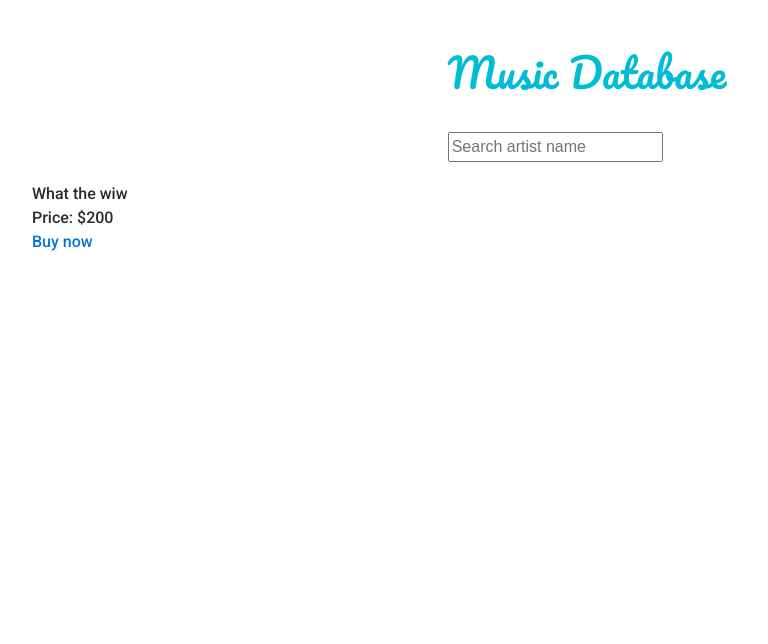
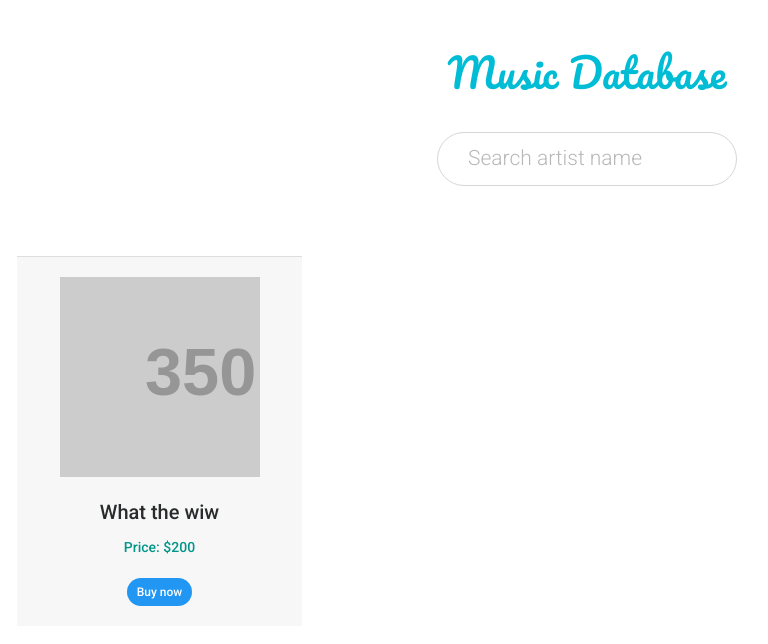
Before and after one commit to ramojej/music-db, a plain HTML site: page app/index.html in a window 1280 px wide. Shown: the whole page, without its empty margins (53-821 px from the left). Drawn offline with nearby package versions, Linux system fonts and the light colour scheme; grey boxes are pictures that could not be loaded; placeholder pictures from the web are drawn by us.

Commit message:
Finished styling

```diff
--- a/app/assets/css/style.css
+++ b/app/assets/css/style.css
@@ -20,3 +20,64 @@ body {
 	color: #00BCD4;
 	font-family: 'Pacifico';
 }
+
+input {
+
+	border-radius: 50px;
+	-webkit-appearance: none;
+	border: 1px solid #d6d6d6;
+	padding: 10px 30px;
+	font-size: 21px;
+	font-weight: 300;
+	font-family: 'Roboto';
+}
+
+input:focus {
+	outline: none;
+}
+
+::-webkit-input-placeholder {
+	color: #b8b8b8;
+}
+
+
+/* ALBUMS */
+#album_list_container {
+	margin-top: 50px;
+}
+
+#album_list_container .album_item {
+	padding: 20px 0;
+	background: #f7f7f7;
+	border-top: 1px solid #dedede;
+	text-align: center;
+}
+
+#album_list_container .album_item .item_thmb {
+	width: 200px;
+	height: 200px;
+	margin: 0 auto;
+	background-size: cover !important;
+	background-repeat: no-repeat;
+}
+
+#album_list_container .album_item .item_title {
+	font-size: 20px;
+	padding: 20px 0 10px;
+}
+
+#album_list_container .album_item .item_price {
+	color: #009688;
+	font-size: 14px;
+}
+
+#album_list_container .album_item a{
+	background: #2196f3;
+	color: #fff;
+	padding: 5px 10px;
+	font-size: 12px;
+	display: inline-block;
+	border-radius: 50px;
+	margin-top: 20px;
+	cursor: pointer;
+}
--- a/app/index.html
+++ b/app/index.html
@@ -26,8 +26,8 @@
 
 			</div>
 			<div class="row" id="album_list_container">
-				<div class="col-sm-3">
-					<div class="item_thmb" style="background: url(http://imgur.com/gallery/qjdK5)"></div>
+				<div class="col-sm-3 album_item">
+					<div class="item_thmb" style="background: url(http://via.placeholder.com/350x150)"></div>
 					<div class="item_title">What the wiw</div>
 					<div class="item_price">
 						<span>Price:</span> $200
```
